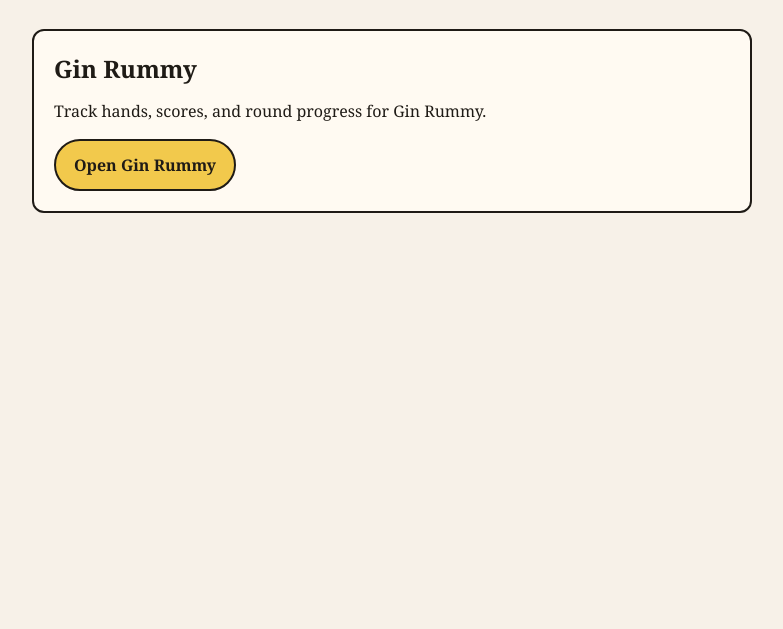
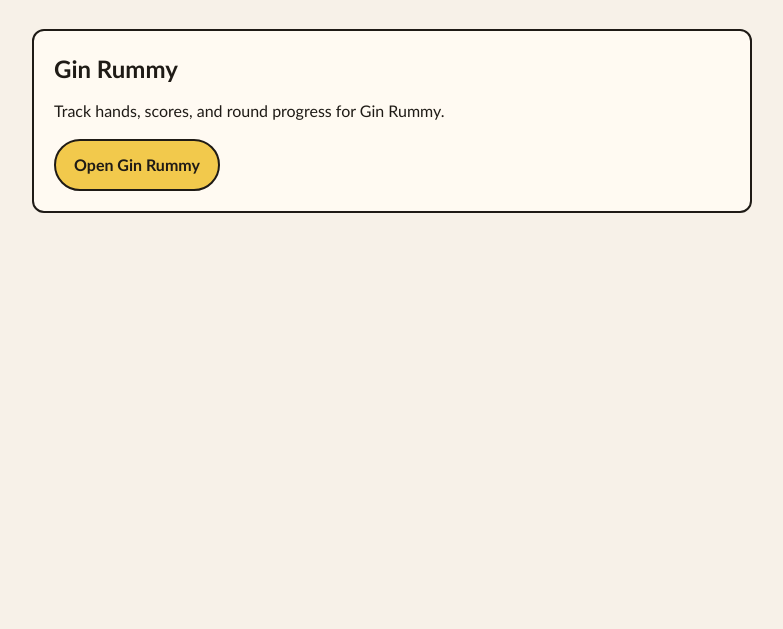
Before and after one commit to Celnardur/card-scoresheet, a plain HTML site: page index.html in a window 1280 px wide. Shown: the part 171-800 px from the top of the page, without its empty margins (248-1031 px from the left). Drawn offline with Linux system fonts and the light colour scheme.

Commit message:
Broke CSS out into it's own stylesheet.

```diff
--- a/index.html
+++ b/index.html
@@ -4,66 +4,7 @@
     <meta charset="utf-8" />
     <meta name="viewport" content="width=device-width, initial-scale=1" />
     <title>Card Scoresheet</title>
-    <style>
-      :root {
-        color-scheme: light;
-        font-family: "Georgia", "Times New Roman", serif;
-        line-height: 1.5;
-      }
-
-      body {
-        margin: 0;
-        background: #f7f1e8;
-        color: #1f1b16;
-      }
-
-      main {
-        max-width: 720px;
-        margin: 0 auto;
-        padding: 48px 20px 64px;
-      }
-
-      header {
-        margin-bottom: 32px;
-      }
-
-      h1 {
-        font-size: 2.5rem;
-        margin: 0 0 12px;
-      }
-
-      p {
-        margin: 0 0 16px;
-      }
-
-      .nav-card {
-        border: 2px solid #1f1b16;
-        border-radius: 12px;
-        padding: 20px;
-        background: #fffaf2;
-      }
-
-      .nav-card h2 {
-        margin: 0 0 12px;
-        font-size: 1.5rem;
-      }
-
-      .primary-button {
-        display: inline-block;
-        padding: 12px 18px;
-        border-radius: 999px;
-        border: 2px solid #1f1b16;
-        background: #f2c94c;
-        color: #1f1b16;
-        text-decoration: none;
-        font-weight: 600;
-      }
-
-      .primary-button:hover,
-      .primary-button:focus {
-        background: #f8d66a;
-      }
-    </style>
+    <link rel="stylesheet" href="styles/main.css" />
   </head>
   <body>
     <main>
--- /dev/null
+++ b/styles/main.css
@@ -0,0 +1,69 @@
+:root {
+  color-scheme: light;
+  font-family: "Calibri", "Candara", "Segoe UI", "Trebuchet MS", sans-serif;
+  line-height: 1.5;
+}
+
+body {
+  margin: 0;
+  background: #f7f1e8;
+  color: #1f1b16;
+}
+
+main {
+  max-width: 720px;
+  margin: 0 auto;
+  padding: 48px 20px 64px;
+}
+
+header {
+  margin-bottom: 32px;
+}
+
+h1 {
+  font-size: 2.5rem;
+  margin: 0 0 12px;
+}
+
+p {
+  margin: 0 0 16px;
+}
+
+a {
+  color: #1f1b16;
+}
+
+.nav-card {
+  border: 2px solid #1f1b16;
+  border-radius: 12px;
+  padding: 20px;
+  background: #fffaf2;
+}
+
+.nav-card h2 {
+  margin: 0 0 12px;
+  font-size: 1.5rem;
+}
+
+.primary-button {
+  display: inline-block;
+  padding: 12px 18px;
+  border-radius: 999px;
+  border: 2px solid #1f1b16;
+  background: #f2c94c;
+  color: #1f1b16;
+  text-decoration: none;
+  font-weight: 600;
+}
+
+.primary-button:hover,
+.primary-button:focus {
+  background: #f8d66a;
+}
+
+.placeholder {
+  border: 2px dashed #1f1b16;
+  border-radius: 12px;
+  padding: 20px;
+  background: #fffaf2;
+}
```
Also changed, not shown: gin-rummy/index.html (+1 -30 lines).
